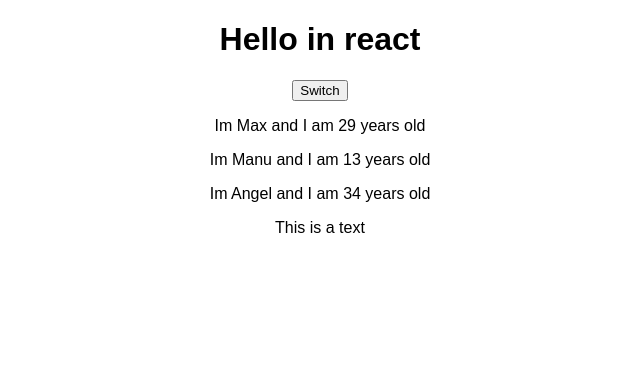
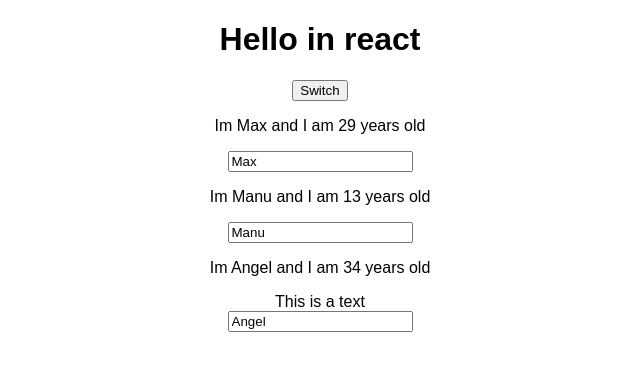
Before and after one commit to ashishsahani/hello-react-app, a React (Create React App) app: page / in a window 1280 px wide. Shown: the top 370 px of the page, without its empty margins (320-960 px from the left). Built offline with nearby package versions, Linux system fonts and the light colour scheme.

Commit message:
two way data binding

```diff
--- a/src/App.js
+++ b/src/App.js
@@ -22,6 +22,15 @@
       ]
     })
   }
+  nameChangedHandler = (event)=> {
+    this.setState({
+      persons:[
+        {name:'Max', age : 29},
+        {name:event.target.value, age :13},
+        {name:'Jill', age : 34}
+      ]
+    })
+  }
     render() {
         return (
           // we don't have to add a class attribute
@@ -37,7 +46,8 @@
             <Person
               name={this.state.persons[1].name}
               age={this.state.persons[1].age}
-              click={this.switchHandlerMethod.bind(this,'Mac')}>
+              click={this.switchHandlerMethod.bind(this,'Mac')}
+              changed = {this.nameChangedHandler}>
             </Person>
             <Person name={this.state.persons[2].name} age={this.state.persons[2].age}>
               This is a text
--- a/src/Person/Person.js
+++ b/src/Person/Person.js
@@ -5,6 +5,7 @@
     <div>
       <p onClick={props.click}>Im {props.name} and I am {props.age} years old</p>
       <div>{props.children}</div>
+      <div><input type='text' onChange={props.changed} value={props.name}/></div>
     </div>
   )
 }
```
